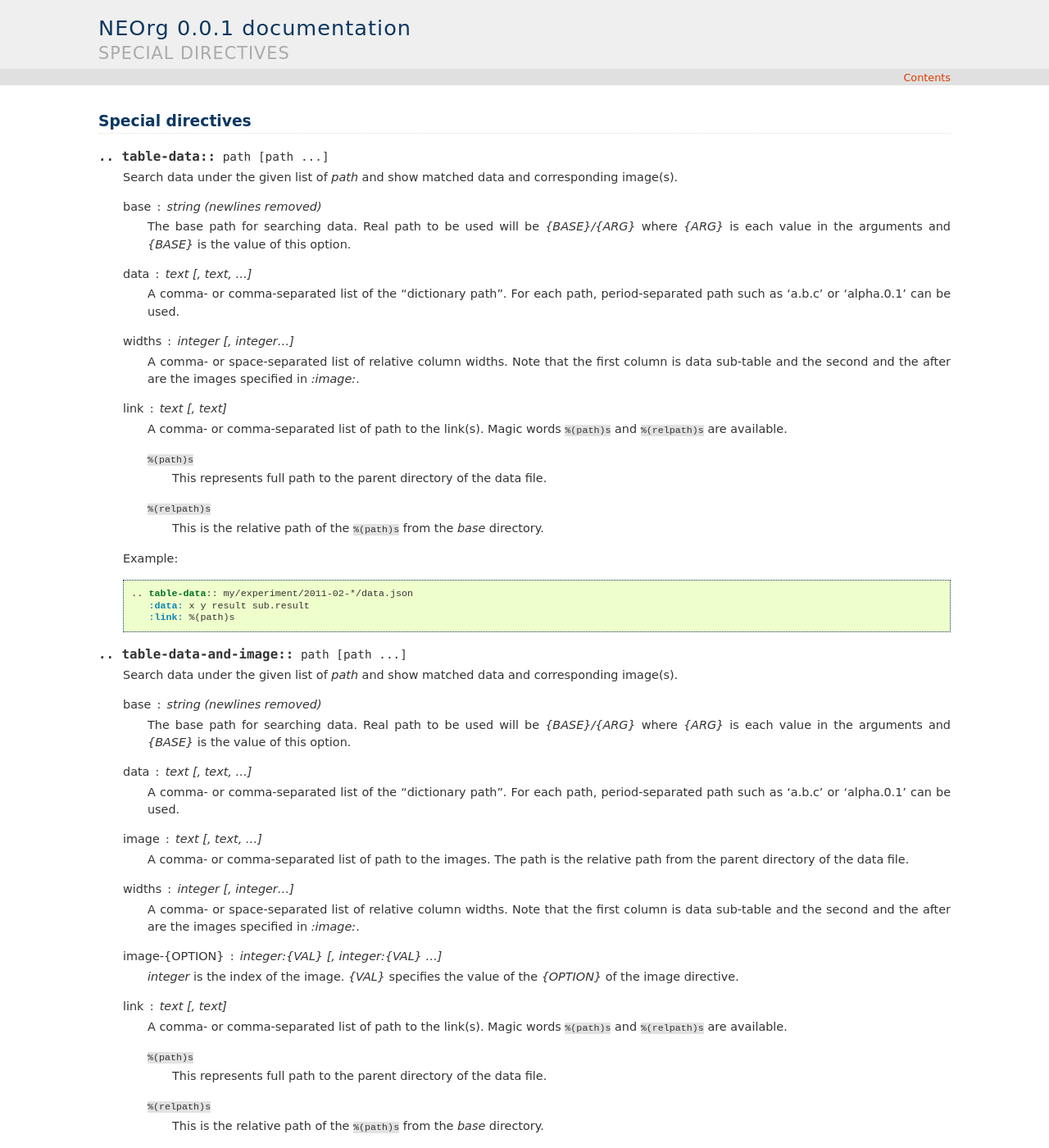
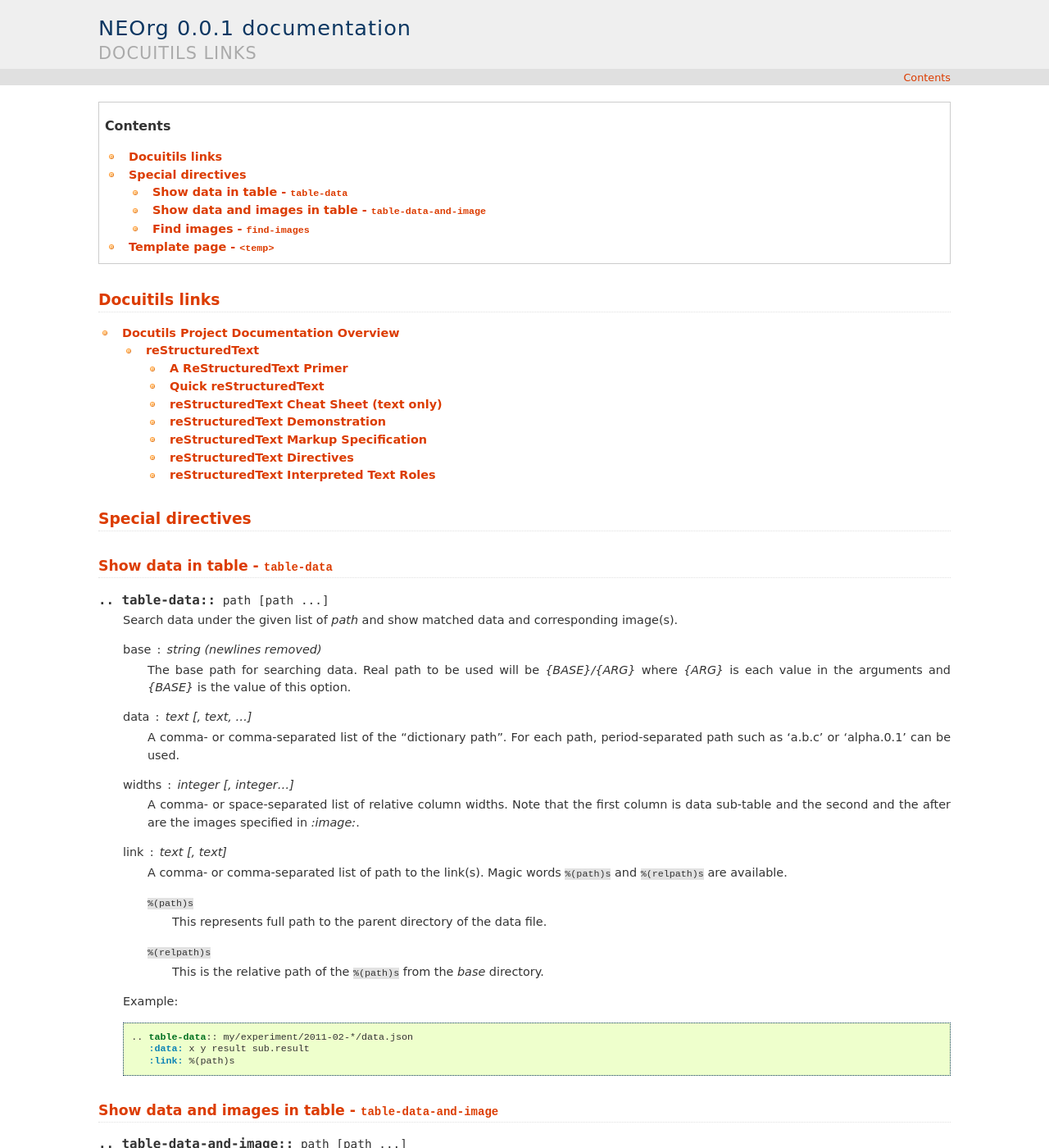
Before and after one commit to tkf/neorg, a Sphinx documentation site: the page built from doc/source/index.rst, in a window 1280 px wide and 1400 px high. Shown: the whole window at 82% size. Built offline with Sphinx 7.4.7, drawn with Linux system fonts in a browser that asks for light colours; some of the changed text lies outside the part shown.

Commit message:
added the docutils links to the help page.

```diff
--- a/doc/source/index.rst
+++ b/doc/source/index.rst
@@ -1,6 +1,50 @@
+.. contents::
+
+
+Docuitils links
+===============
+
+- `Docutils Project Documentation Overview`_
+
+  - `reStructuredText`_
+
+    - `A ReStructuredText Primer`_
+    - `Quick reStructuredText`_
+    - `reStructuredText Cheat Sheet (text only)`_
+    - `reStructuredText Demonstration`_
+    - `reStructuredText Markup Specification`_
+    - `reStructuredText Directives`_
+    - `reStructuredText Interpreted Text Roles`_
+
+
+.. _`Docutils Project Documentation Overview`:
+   http://docutils.sourceforge.net/docs/
+
+.. _`reStructuredText`:
+   http://docutils.sourceforge.net/rst.html
+
+.. _`A ReStructuredText Primer`:
+   http://docutils.sourceforge.net/docs/user/rst/quickstart.html
+.. _`Quick reStructuredText`:
+   http://docutils.sourceforge.net/docs/user/rst/quickref.html
+.. _`reStructuredText Cheat Sheet (text only)`:
+   http://docutils.sourceforge.net/docs/user/rst/cheatsheet.txt
+.. _`reStructuredText Demonstration`:
+   http://docutils.sourceforge.net/docs/user/rst/demo.html
+.. _`reStructuredText Markup Specification`:
+   http://docutils.sourceforge.net/docs/ref/rst/restructuredtext.html
+.. _`reStructuredText Interpreted Text Roles`:
+   http://docutils.sourceforge.net/docs/ref/rst/roles.html
+.. _`reStructuredText Directives`:
+   http://docutils.sourceforge.net/docs/ref/rst/directives.html
+
+
 Special directives
 ==================
 
+
+Show data in table - :rst:dir:`table-data`
+------------------------------------------
 
 .. rst:directive:: .. table-data:: path [path ...]
 
@@ -41,6 +85,9 @@ Special directives
           :data: x y result sub.result
           :link: %(path)s
 
+
+Show data and images in table - :rst:dir:`table-data-and-image`
+---------------------------------------------------------------
 
 .. rst:directive:: .. table-data-and-image:: path [path ...]
 
@@ -94,6 +141,9 @@ Special directives
           :link: %(path)s
 
 
+Find images - :rst:dir:`find-images`
+------------------------------------
+
 .. rst:directive:: .. find-images:: path [path ...]
 
    Search images under the given list of `path` and show matched images.
@@ -104,7 +154,7 @@ Special directives
        the arguments and `{BASE}` is the value of this option.
 
 
-Template page (``<temp>``)
+Template page - ``<temp>``
 ==========================
 
 The page which include ``<temp>`` in its URL is the template page.
```
